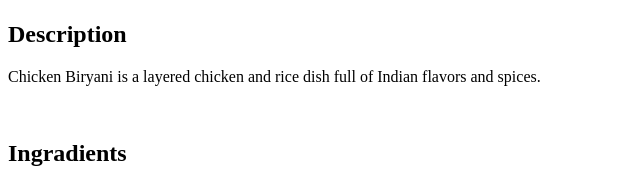
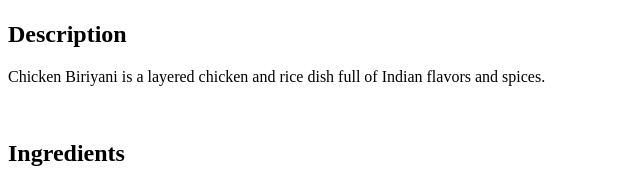
Before and after one commit to rpaliath/odin-recipes, a plain HTML site: page recipes/biriyani/biriyani.html in a window 1280 px wide. Shown: the part 309-493 px from the top of the page, 0-640 px from the left. Drawn offline with Linux system fonts and the light colour scheme.

Commit message:
correct spellings in index and recipe biriyani.html

```diff
--- a/recipes/biriyani/biriyani.html
+++ b/recipes/biriyani/biriyani.html
@@ -10,8 +10,8 @@
     <h1>Chicken Biriyani</h1>
     <img src="biriyani.jpeg" alt="a photo of biriyani" width="200" height="200">
     <h2>Description</h2>
-    <p>Chicken Biryani is a layered chicken and rice dish full of Indian flavors and spices. </p><br>
-    <h2>Ingradients</h2>
+    <p>Chicken Biriyani is a layered chicken and rice dish full of Indian flavors and spices. </p><br>
+    <h2>Ingredients</h2>
     <ul>
         <li>Chicken - 1 kg</li>
         <li>Basmati Rice - 500 gm</li>
```
Also changed, not shown: index.html (+1 -1 lines).
